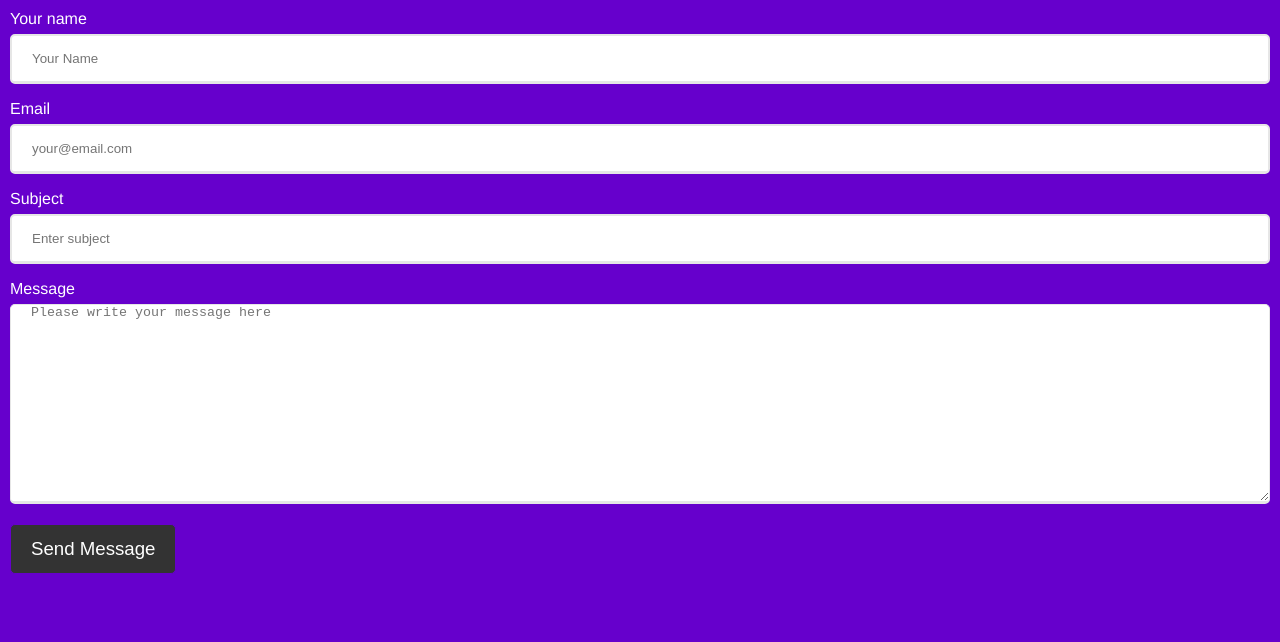
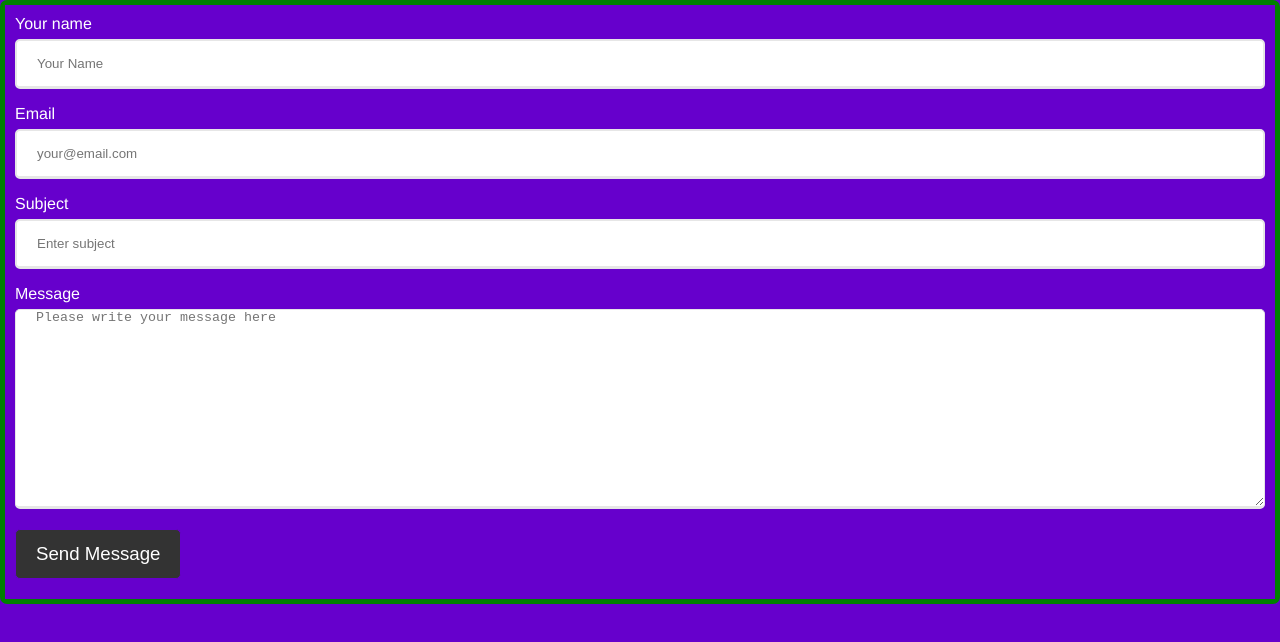
Before and after one commit to BILLthebuilder/mailer, a React (Create React App) app: page / in a window 1280 px wide. Shown: the top 642 px of the page. Built offline with nearby package versions, Linux system fonts and the light colour scheme.

Commit message:
test border

```diff
--- a/src/App.css
+++ b/src/App.css
@@ -6,6 +6,10 @@
   color: white;
 }
 
+body{
+  border: 5px solid green;
+  border-radius: 7px;
+}
 .App {
   margin: 0 auto;
   padding: 10px;
```
